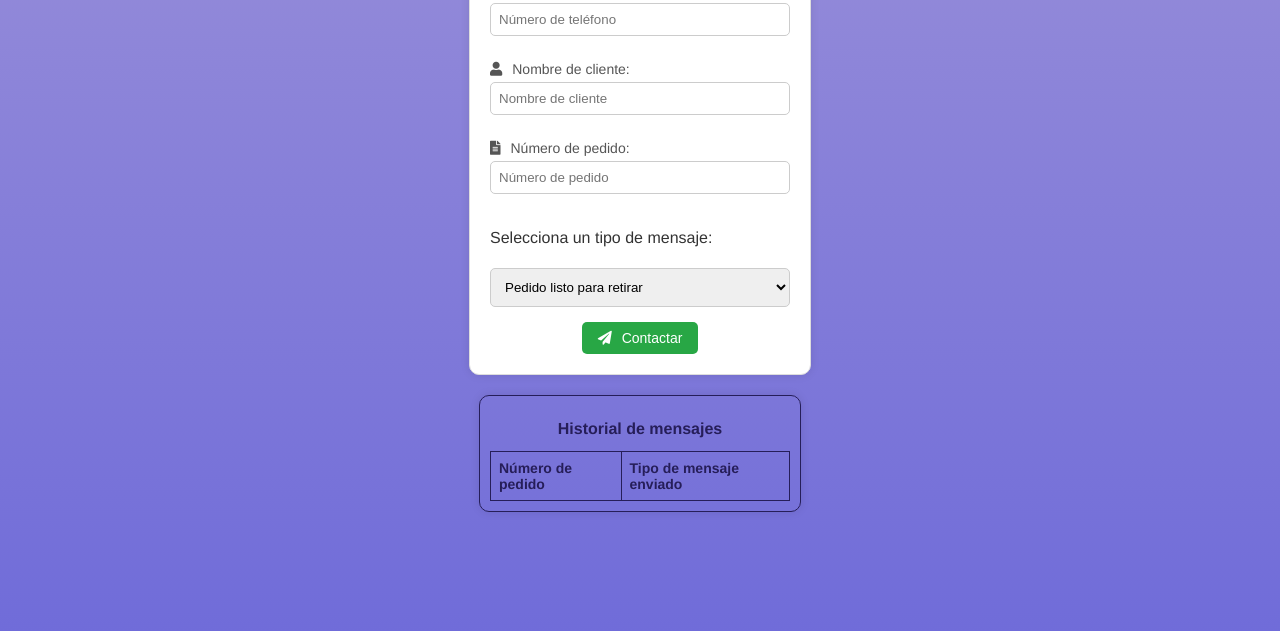
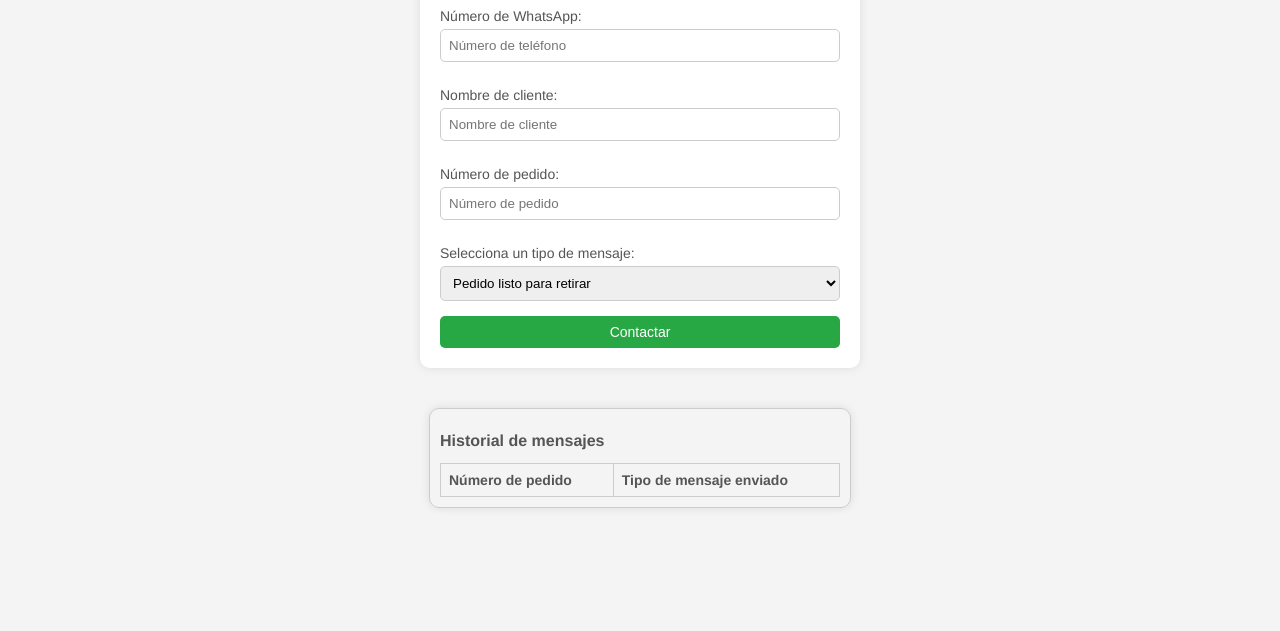
Before and after one commit to timoibarra/timoibarra.github.io, a plain HTML site: page Generador_de_mensajes.html in a window 1280 px wide. Shown: the part 209-840 px from the top of the page. After the commit the page ends 800 px from the top, so only its background shows below. Drawn offline with Linux system fonts and the light colour scheme.

Commit message:
Update Generador_de_mensajes.html

```diff
--- a/Generador_de_mensajes.html
+++ b/Generador_de_mensajes.html
@@ -8,10 +8,9 @@
     <style>
         body {
             font-family: 'Helvetica Neue', sans-serif;
-            background: linear-gradient(to bottom, #9B91D9, #706CD9);
+            background-color: #f4f4f4;
             margin: 0;
-            padding: 20px;
-            text-align: center;
+            padding: 0;
             display: flex;
             flex-direction: column;
             align-items: center;
@@ -21,24 +20,21 @@
 
         #container {
             background-color: #fff;
-            border: 1px solid #ddd;
             border-radius: 10px;
             padding: 20px;
-            width: 300px;
             box-shadow: 0 0 10px rgba(0, 0, 0, 0.1);
+            width: 100%;
+            max-width: 400px;
+            text-align: center;
+            margin-bottom: 20px;
         }
 
         .title-container {
-            background-color: #E4E9F2;
+            background-color: #0070c9;
             border-radius: 5px;
             padding: 10px;
-            margin-bottom: 10px;
-        }
-
-        h1 {
-            color: #000;
-            font-size: 18px;
-            margin: 0;
+            color: #fff;
+            margin-bottom: 20px;
         }
 
         label {
@@ -51,11 +47,9 @@
             align-items: center;
         }
 
-        .icon {
-            margin-right: 10px;
-        }
-
-        input {
+        input,
+        select,
+        textarea {
             width: 100%;
             padding: 8px;
             margin-top: 5px;
@@ -65,24 +59,8 @@
             box-sizing: border-box;
         }
 
-        p {
-            margin-top: 20px;
-            font-size: 16px;
-            color: #333;
-            text-align: left;
-        }
-
-        select {
+        button {
             width: 100%;
-            padding: 10px;
-            margin-top: 5px;
-            margin-bottom: 15px;
-            border: 1px solid #ccc;
-            border-radius: 5px;
-            box-sizing: border-box;
-        }
-
-        button {
             padding: 8px 16px;
             font-size: 14px;
             color: #fff;
@@ -98,14 +76,15 @@
         }
 
         #log-container {
-            margin-top: 20px;
-            max-width: 300px;
+            max-width: 400px;
+            width: 100%;
             overflow: auto;
-            border: 1px solid #261E59;
+            border: 1px solid #ccc;
             border-radius: 10px;
             padding: 10px;
             box-shadow: 0 0 10px rgba(0, 0, 0, 0.1);
-            color: #261E59;
+            color: #555;
+            margin-top: 20px;
         }
 
         table {
@@ -115,7 +94,7 @@
         }
 
         th, td {
-            border: 1px solid #261E59;
+            border: 1px solid #ccc;
             padding: 8px;
             text-align: left;
             font-size: 14px;
@@ -127,28 +106,32 @@
     <div id="container">
 
         <div class="title-container">
-            <h1>LUMOS MESSAGE GENERATOR</h1>
+            <h1 style="margin: 0;">LUMOS MESSAGE GENERATOR</h1>
         </div>
 
-        <label for="numero"><i class="fas fa-phone icon"></i>Número de WhatsApp:</label>
+        <label for="numero">Número de WhatsApp:</label>
         <input type="text" id="numero" placeholder="Número de teléfono">
 
-        <label for="nombre"><i class="fas fa-user icon"></i>Nombre de cliente:</label>
+        <label for="nombre">Nombre de cliente:</label>
         <input type="text" id="nombre" placeholder="Nombre de cliente">
 
-        <label for="pedido"><i class="fas fa-file-alt icon"></i>Número de pedido:</label>
+        <label for="pedido">Número de pedido:</label>
         <input type="text" id="pedido" placeholder="Número de pedido">
 
-        <p>Selecciona un tipo de mensaje:</p>
-
-        <select id="tipoMensaje">
+        <label for="tipoMensaje">Selecciona un tipo de mensaje:</label>
+        <select id="tipoMensaje" onchange="mostrarMensajePersonalizado()">
             <option value="Pedido listo para retirar">Pedido listo para retirar</option>
             <option value="Solicitar comprobante de compra">Solicitar comprobante de compra</option>
             <option value="Informar error en una compra">Informar error en una compra</option>
             <option value="Recordar al cliente">Recordar al cliente</option>
         </select>
 
-        <button onclick="generarEnlace()"><i class="fas fa-paper-plane icon"></i>Contactar</button>
+        <div id="mensajePersonalizadoContainer" style="display: none;">
+            <label for="mensajePersonalizado">Mensaje personalizado:</label>
+            <textarea id="mensajePersonalizado" rows="4" placeholder="Ingresa tu mensaje personalizado"></textarea>
+        </div>
+
+        <button onclick="generarEnlace()">Contactar</button>
 
     </div>
 
@@ -166,25 +149,25 @@
     </div>
 
     <script>
-        // Función para generar un enlace y actualizar el historial de mensajes
         function generarEnlace() {
             var numeroTelefono = document.getElementById("numero").value;
             var tipoMensaje = document.getElementById("tipoMensaje").value;
             var nombreCliente = document.getElementById("nombre").value;
             var numeroPedido = document.getElementById("pedido").value;
+            var mensajePersonalizado = document.getElementById("mensajePersonalizado").value;
 
             if (numeroTelefono && tipoMensaje && nombreCliente && numeroPedido) {
                 var mensaje;
 
                 switch (tipoMensaje) {
                     case "Pedido listo para retirar":
-                        mensaje = `¡Hola ${nombreCliente}! Nos comunicamos de El palacio de la oportunidad para informarte que tu pedido #${numeroPedido} ya está listo para retirar en nuestro local.\n\nTe solicitamos que traigas tu D.N.I (o, en su defecto, la aplicación Mi Argentina) para poder entregarte tu compra. En caso de que otra persona venga en tu lugar, por favor, especifica su nombre y D.N.I (también debe traerlo).\n\nCuando ingreses a nuestro local, solo avisa en la puerta que estás para retirar una compra hecha por la tienda online, y nuestro equipo te guiará hacia el área donde recibirás tu pedido.\n\nNuestro horario de atención es de lunes a sábados de 8 a 20hs y los domingos de 10 a 18hs.\n\n¡Esperamos que disfrutes al máximo de tu compra! Si necesitas más información, no dudes en contactarnos. ¡Muchas gracias!`;
+                        mensaje = `¡Hola ${nombreCliente}! Nos comunicamos de El palacio de la oportunidad por tu pedido #${numeroPedido}. Queremos recordarte que ya está listo para retirar en nuestro local.\n\nTe solicitamos que traigas tu D.N.I (o, en su defecto, la aplicación Mi Argentina) para poder entregarte tu compra. En caso de que otra persona venga en tu lugar, por favor, especifica su nombre y D.N.I (también debe traerlo).`;
                         break;
                     case "Solicitar comprobante de compra":
                         mensaje = `¡Hola ${nombreCliente}! ¿Cómo estás? Mi nombre es Mariana. Nos comunicamos de El palacio de la oportunidad por tu pedido #${numeroPedido} para solicitar el comprobante de transferencia de tu compra, lo cual nos permitirá finalizar tu pedido.\n\nSi tienes alguna pregunta o necesitas asistencia, no dudes en hacérmela saber. ¡Muchas gracias!`;
                         break;
                     case "Informar error en una compra":
-                        mensaje = `¡Hola ${nombreCliente}! ¿Cómo estás? Soy Mariana, del equipo de ventas web de El palacio de la oportunidad. Nos comunicamos por tu pedido #${numeroPedido}.\n\nQuiero informarte que hemos tenido un pequeño inconveniente con la compra que realizaste. Lamentablemente, podemos cambiar el producto por algo similar que te guste o proceder con la devolución del dinero.\n\nAguardamos tu respuesta y agradecemos mucho tu comprensión. ¡Muchas gracias!`;
+                        mensaje = `¡Hola ${nombreCliente}! ¿Cómo estás? Soy Mariana, del equipo de ventas web de El palacio de la oportunidad. Nos comunicamos por tu pedido #${numeroPedido}.\n\n${mensajePersonalizado}\n\nAguardamos tu respuesta y agradecemos mucho tu comprensión. ¡Muchas gracias!`;
                         break;
                     case "Recordar al cliente":
                         mensaje = `¡Hola ${nombreCliente}! Nos comunicamos de El palacio de la oportunidad por tu pedido #${numeroPedido}. Queremos recordarte que ya está listo para retirar en nuestro local.\n\nTe solicitamos que traigas tu D.N.I (o, en su defecto, la aplicación Mi Argentina) para poder entregarte tu compra. En caso de que otra persona venga en tu lugar, por favor, especifica su nombre y D.N.I (también debe traerlo).`;
@@ -206,7 +189,6 @@
             }
         }
 
-        // Función para agregar una entrada al historial
         function agregarAlHistorial(numeroPedido, tipoMensaje) {
             var logBody = document.getElementById("log-body");
             var newRow = logBody.insertRow();
@@ -217,6 +199,17 @@
             cellNumeroPedido.textContent = numeroPedido;
             cellTipoMensaje.textContent = tipoMensaje;
         }
+
+        function mostrarMensajePersonalizado() {
+            var tipoMensaje = document.getElementById("tipoMensaje").value;
+            var mensajePersonalizadoContainer = document.getElementById("mensajePersonalizadoContainer");
+
+            if (tipoMensaje === "Informar error en una compra") {
+                mensajePersonalizadoContainer.style.display = "block";
+            } else {
+                mensajePersonalizadoContainer.style.display = "none";
+            }
+        }
     </script>
 
 </body>
```
